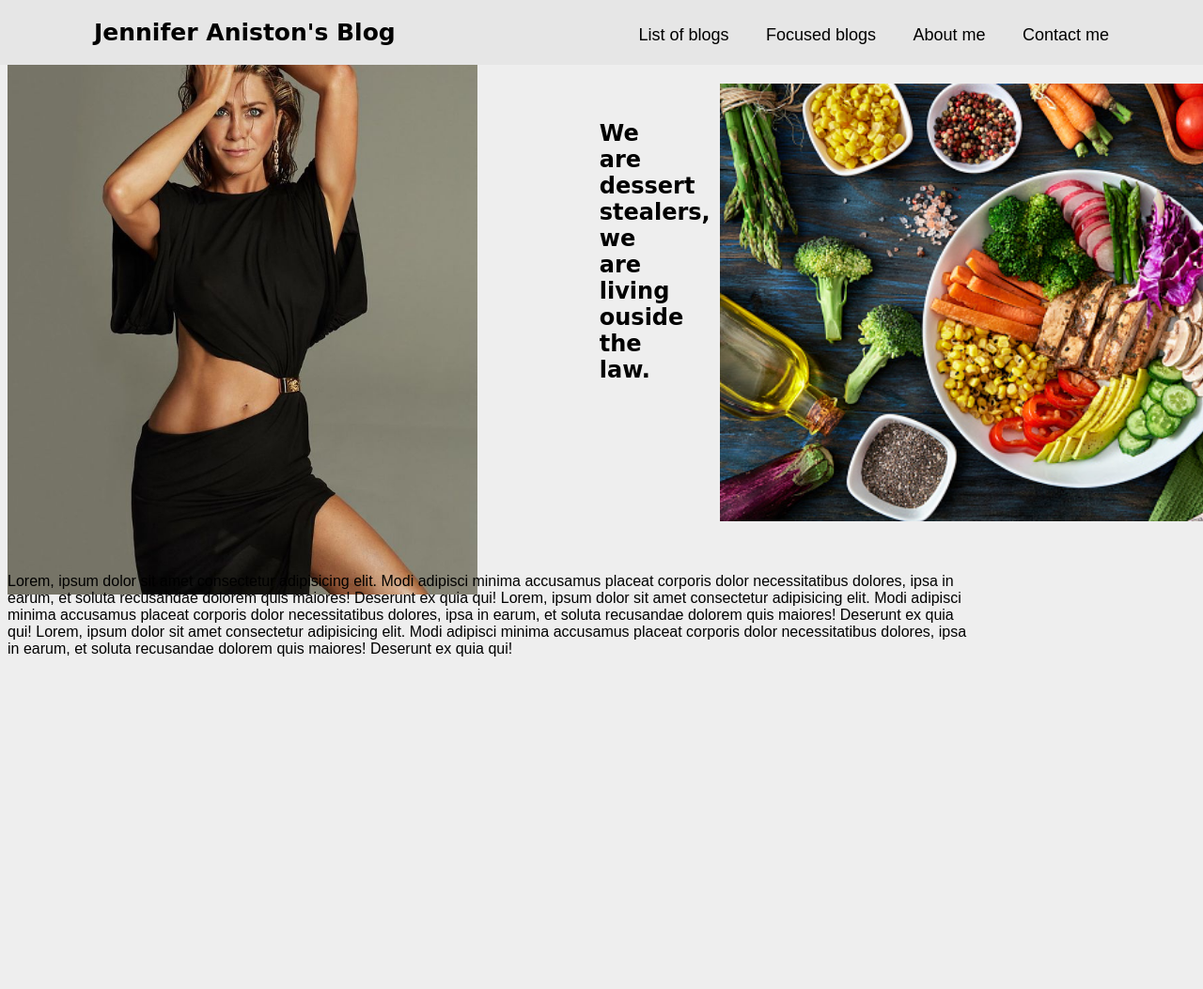
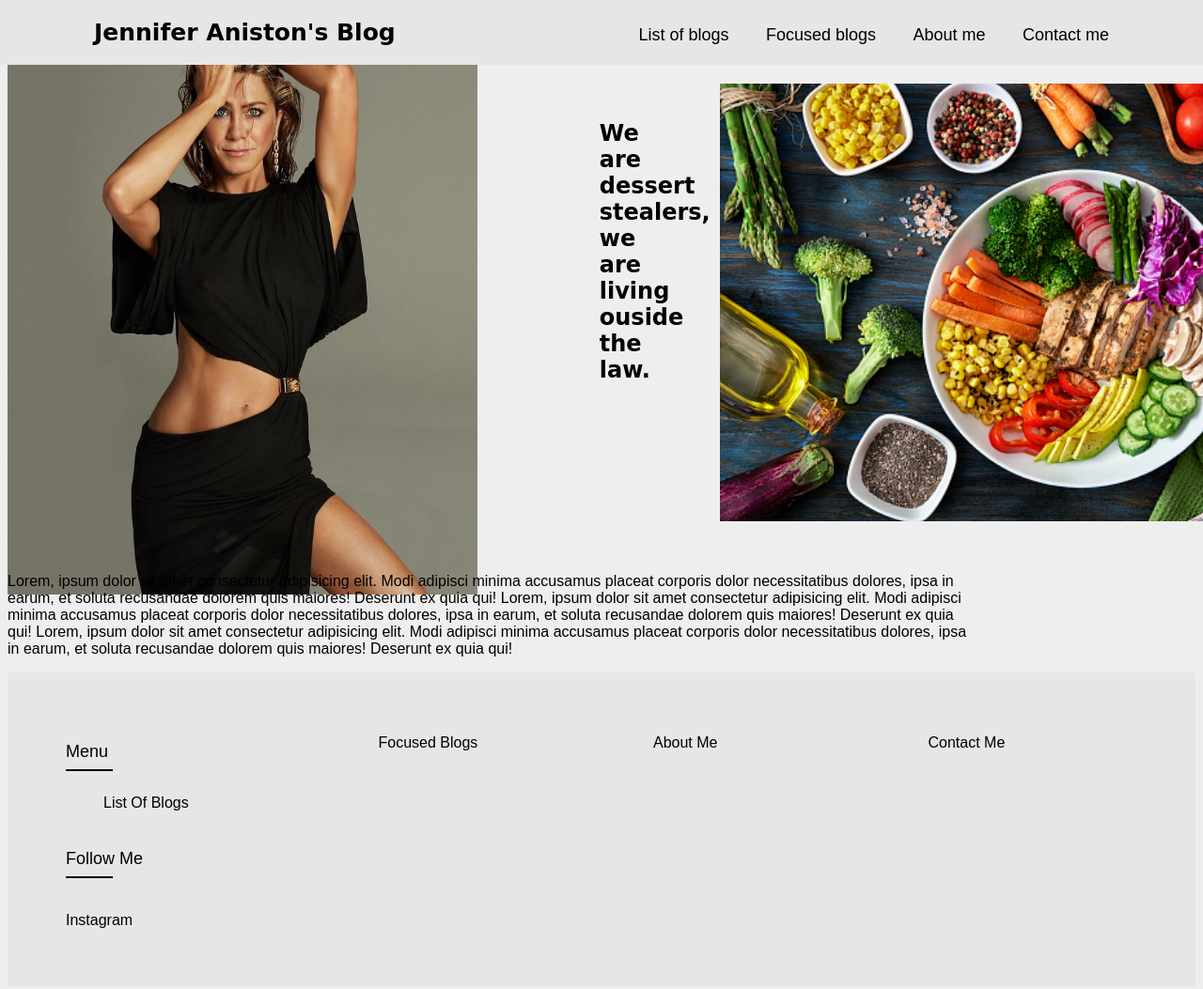
Before and after one commit to Naomif2003/Web-design-Synoptic, a plain HTML site: page index.html in a window 1280 px wide. Shown: the top 1053 px of the page at 94% size. Before the commit the page ends 800 px from the top, so only its background shows below. Drawn offline with Linux system fonts and the light colour scheme.

Commit message:
Footer
+a footer was added
+added links
+stylised the footer (font. colours...)

```diff
--- a/JenniferAnistonBlog.css
+++ b/JenniferAnistonBlog.css
@@ -72,3 +72,87 @@ body{
     margin-top: 55px;
     margin-right: 10%;
 }
+
+.container{
+    max-width: 1170px;
+    margin: auto;
+}
+
+.row{
+    display: flex;
+    flex-wrap: wrap;
+}
+
+ul{
+    list-style: none;
+    font-family: sans-serif;
+}
+
+.footer{
+    background-color: rgb(230, 230, 230);
+    padding: 50px 0;
+}
+
+.footer-col{
+    width: 25%;
+    padding: 0 15px;
+}
+
+.footer-col h4{
+    font-size: 18px;
+    color: black;
+    text-transform:capitalize ;
+    margin-bottom: 35px;
+    font-family: sans-serif;
+    font-weight: 500;
+    position: relative;
+}
+
+.footer-col h4::before{
+    content: "";
+    position: absolute;
+    left: 0;
+    bottom: -10px;
+    background-color:#000000;
+    height: 2px;
+    box-sizing:border-box;
+    width: 50px;
+}
+
+.footer-col ul li{
+    margin-bottom: 10px;
+}
+.footer-col ul li a{
+    font-size: 16px;
+    text-transform: capitalize;
+    color: black;
+    text-decoration: none;
+    font-weight: 300;
+    color:rgb(0, 0, 0) ;
+    display: block;
+    transition: all 0.3s ease;
+}
+
+.footer-col ul li a:hover{
+    color: rgb(146, 146, 146);
+    padding-left: 8px;
+}
+
+.footer-col .social-links a{
+    font-family: sans-serif;
+    text-decoration: none;
+    display: inline-block;
+    height: 40px;
+    width: 40px;
+    margin-right: 0 10px 10px 0;
+    text-align: center;
+    line-height: 40px;
+    border-radius: 50%;
+    color:#000000;
+    transition: all 0.5s ease;
+}
+
+.footer-col .social-links a:hover{
+    color: rgb(146, 146, 146);
+    background-color:#000000;
+}
--- a/index.html
+++ b/index.html
@@ -45,5 +45,39 @@
             dolorem quis maiores! Deserunt ex quia qui!
         </p>
     </div>
+
+    <footer class="footer">
+        <div class="container">
+            <div class="row">
+                <div class="footer-col">
+                    <h4>Menu</h4>
+                    <ul>
+                        <li><a href="#">List of blogs</a></li>
+                    </ul>
+                </div>
+                <div class="footer-col">
+                    <ul>
+                        <li><a href="#">Focused blogs</a></li>
+                    </ul>
+                </div>
+                <div class="footer-col">
+                    <ul>
+                        <li><a href="#">About me</a></li>
+                    </ul>
+                </div>
+                <div class="footer-col">
+                    <ul>
+                        <li><a href="#">Contact me</a></li>
+                    </ul>
+                </div>
+                <div class="footer-col">
+                    <h4>Follow me</h4>
+                    <div class="social-links">
+                        <a href="https://www.instagram.com/jenniferaniston/">Instagram<i class="fab fa-instagram"></i></a>
+                    </div>
+                </div>
+            </div>
+        </div>
+    </footer>
 </body>
 </html>
```
